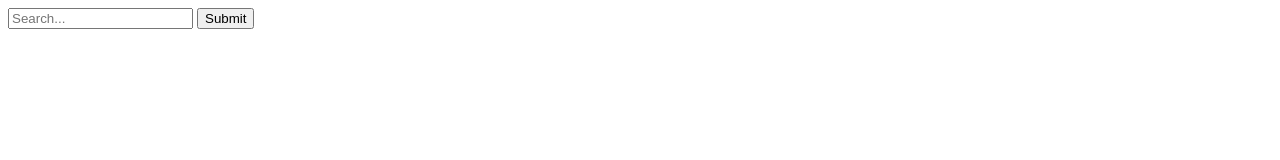
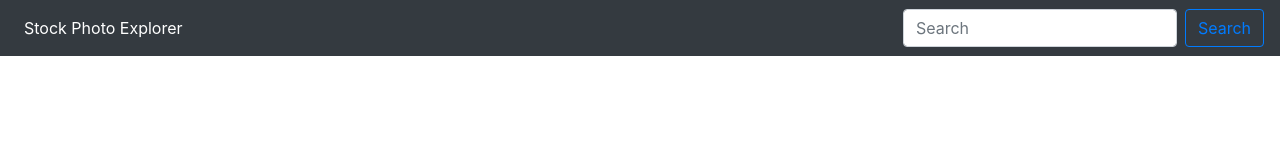
Before and after one commit to bluemelodia/StockPhotoSearch, a plain HTML site: page website/index.html in a window 1280 px wide. Drawn offline with nearby package versions, Linux system fonts and the light colour scheme.

Commit message:
Add bootstrap CSS, start styling the search bar.

```diff
--- a/website/index.html
+++ b/website/index.html
@@ -3,7 +3,9 @@
     <head>
         <meta charset="UTF-8">
         <title>Stock Photo Explorer</title>
-        <link href="https://fonts.googleapis.com/css2?family=Lato:wght@300;400;700&display=swap" rel="stylesheet">
+
+        <!-- Bootstrap -->
+        <link rel="stylesheet" href="https://stackpath.bootstrapcdn.com/bootstrap/4.4.1/css/bootstrap.min.css" integrity="sha384-Vkoo8x4CGsO3+Hhxv8T/Q5PaXtkKtu6ug5TOeNV6gBiFeWPGFN9MuhOf23Q9Ifjh" crossorigin="anonymous">
 
         <!-- Run the JS only after the DOM has been constructed. -->
         <script type="text/javascript" src="app.js"></script>
@@ -14,9 +16,12 @@
         </script>
     </head>
     <body>
-        <div class="search-container">
-            <input id="search-input" type="text" placeholder="Search...">
-            <button id="search-button" type="submit">Submit</button>
-        </div>
+        <nav class="navbar navbar-expand-lg navbar-dark bg-dark">
+            <div class="text-white mr-auto p-2">Stock Photo Explorer</div>
+            <div class="form-inline">
+                <input class="form-control mr-sm-2" id="search-input" type="search" placeholder="Search" aria-label="Search">
+                <button class="btn btn-outline-primary my-2 my-sm-0" id="search-button" type="submit">Search</button>
+            </div>
+          </nav>
     </body>
 </html>
```
